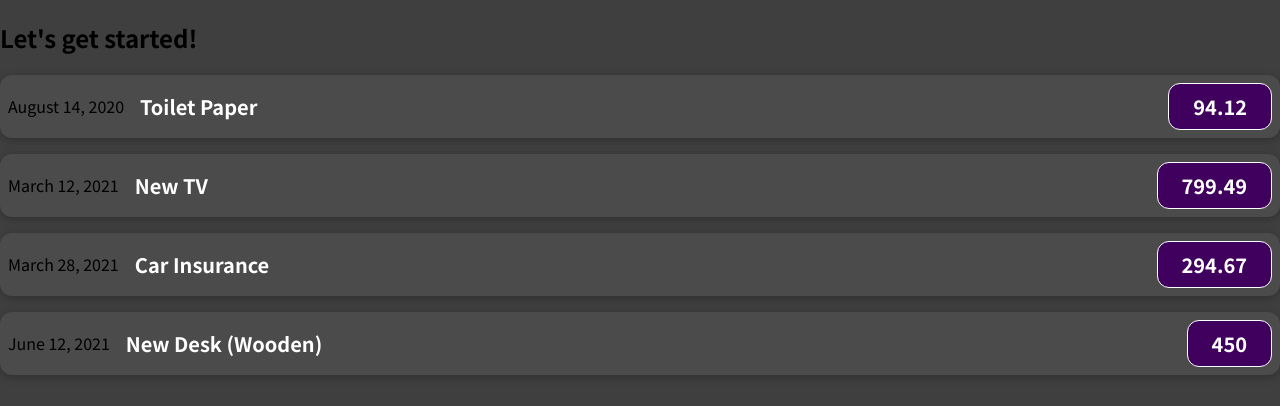
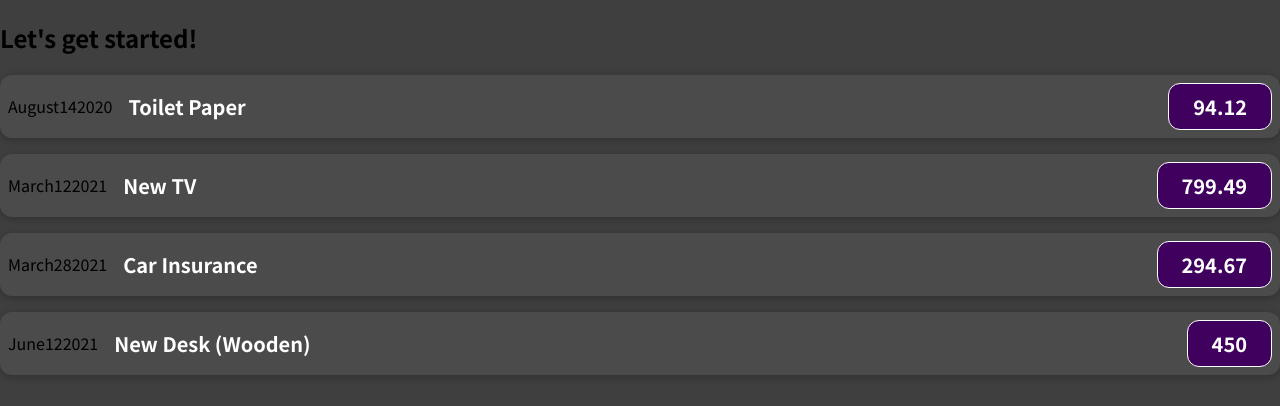
Before and after one commit to valeratech/expense-app, a React (Create React App) app: page / in a window 1280 px wide. Shown: the top 406 px of the page. Built offline with nearby package versions, Linux system fonts and the light colour scheme; the HTML template or start-up script is replaced by a standard one.

Commit message:
Created an ExpenseDate component to seperate logic from for ExpenseItem

```diff
--- a/src/App.js
+++ b/src/App.js
@@ -7,45 +7,24 @@ function App() {
             id: 'e1',
             title: 'Toilet Paper',
             amount: 94.12,
-            date: new Date(2020, 7, 14).toLocaleString('default',
-                {
-                    year: 'numeric',
-                    month: 'long',
-                    day: 'numeric'
-                }
-            )
+            date: new Date(2020, 7, 14)
         },
         {
             id: 'e2', title: 'New TV',
             amount: 799.49,
-            date: new Date(2021, 2, 12).toLocaleString('default',
-                {
-                    year: 'numeric',
-                    month: 'long',
-                    day: 'numeric'
-                }),
+            date: new Date(2021, 2, 12)
         },
         {
             id: 'e3',
             title: 'Car Insurance',
             amount: 294.67,
-            date: new Date(2021, 2, 28).toLocaleString('default',
-                {
-                    year: 'numeric',
-                    month: 'long',
-                    day: 'numeric'
-                }),
+            date: new Date(2021, 2, 28)
         },
         {
             id: 'e4',
             title: 'New Desk (Wooden)',
             amount: 450,
-            date: new Date(2021, 5, 12).toLocaleString('default',
-                {
-                    year: 'numeric',
-                    month: 'long',
-                    day: 'numeric'
-                })
+            date: new Date(2021, 5, 12)
         },
     ];
 
--- /dev/null
+++ b/src/components/ExpenseDate.jsx
@@ -0,0 +1,13 @@
+import './ExpenseItem.css';
+
+function ExpenseDate({date}) {
+    return (
+        <>
+            <div>{date.toLocaleString('default', { month: 'long' })}</div>
+            <div>{date.toLocaleString('default', { day: 'numeric' })}</div>
+            <div>{date.toLocaleString('default', { year: 'numeric' })}</div>
+        </>
+    )
+}
+
+export default ExpenseDate;
--- a/src/components/ExpenseItem.jsx
+++ b/src/components/ExpenseItem.jsx
@@ -1,10 +1,12 @@
 import './ExpenseItem.css';
+import './ExpenseDate';
+import ExpenseDate from "./ExpenseDate";
 
 function ExpenseItem({date, title, amount}) {
 
     return (
         <div className='expense-item'>
-            <div>{date}</div>
+            <ExpenseDate date={date} />
             <div className='expense-item__description'>
                 <h2>{title}</h2>
                 <div className='expense-item__price'>{amount}</div>
```
